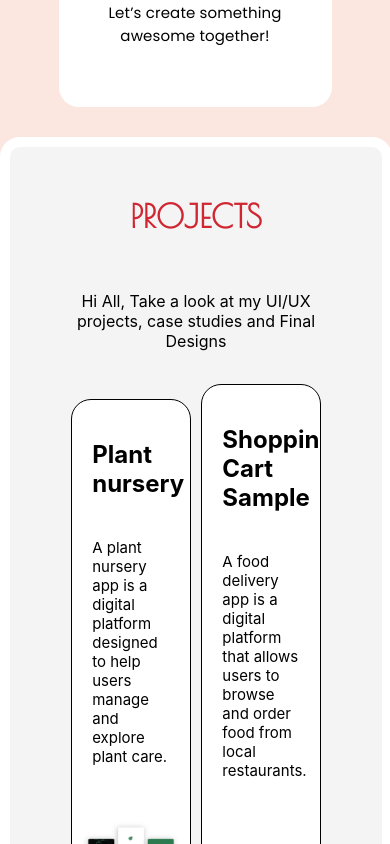
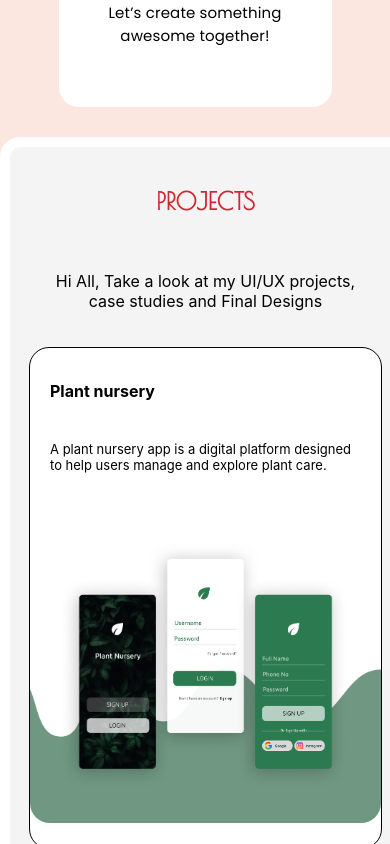
Before and after one commit to anujashejwal/personal-portfolio, a React (Create React App) app: page / in a window 390 px wide. Shown: the part 780-1624 px from the top of the page. Built offline with nearby package versions, Linux system fonts and the light colour scheme; a web font is replaced by a local one.

Commit message:
Responsivness of work page

```diff
--- a/src/Components/Work/Work.css
+++ b/src/Components/Work/Work.css
@@ -1,4 +1,4 @@
-.workpage{
+.workpage {
     border: 10px solid white;
     background-color: #F4F4F4;
     width: 80%;
@@ -6,55 +6,112 @@
     border-radius: 20px;
     padding: 30px;
 }
-.workpage h1{
 
+.workpage h1 {
     margin: 0;
     padding: 20px;
     font-size: 2rem;
-    /* font-family: 'Merienda', sans-serif; */
-    /* font-family: 'Philosopher', sans-serif !important; */
     font-family: "Poiret One", serif;
     color: #D02632;
     text-align: center;
 }
-.head-para{
+
+.head-para {
     text-align: center;
     padding: 20px;
 }
-.design-boxes{
+
+.design-boxes {
     justify-content: center;
     align-items: center;
     display: flex;
     height: 535px;
     margin: auto;
     margin-bottom: 30px;
-    gap:10px;
+    gap: 10px;
     width: 80%;
-
 }
 
-.design-1{
-    border:1px solid black;
+.design-1 {
+    border: 1px solid black;
     border-radius: 20px;
     overflow: hidden;
     background-color: white;
 }
-.design-1 h2{
+
+.design-1 h2 {
     margin-bottom: 10px;
     padding: 20px;
 }
-.design-1 p{
+
+.design-1 p {
     font-size: 15px;
     margin: 20px;
     margin-bottom: 50px;
 }
-.design-img{
+
+.design-img {
     width: 100%;
     height: 100%;
     margin-bottom: -7px;
     border-radius: 20px !important;
     transition: transform 0.3s ease;
 }
+
 .design-img:hover {
     transform: scale(1.2);
 }
+
+/* Mobile view responsiveness */
+@media (max-width: 768px) {
+    .workpage {
+        width: 90%; /* Adjust the width for mobile */
+        padding: 20px;
+    }
+
+    .workpage h1 {
+        font-size: 1.5rem; /* Adjust the font size for mobile */
+    }
+
+    .design-boxes {
+        flex-direction: column; /* Stack the design boxes vertically */
+        height: auto; /* Let the height adjust automatically */
+        width: 100%;
+    }
+
+    .design-1 {
+        height: 500px; /* Set a specific height for mobile */
+        width: 100%;
+    }
+
+    .design-1 h2 {
+        font-size: 1.2rem; /* Adjust the title font size */
+    }
+
+    .design-1 p {
+        font-size: 14px; /* Adjust the text size */
+    }
+
+    .design-img {
+        height: 70%; /* Adjust the image height for mobile */
+    }
+}
+
+/* Further customization for smaller screens (optional) */
+@media (max-width: 480px) {
+    .design-1 {
+        height: 500px; /* Set a smaller height for very small screens */
+    }
+
+    .design-1 h2 {
+        font-size: 1rem; /* Reduce title size */
+    }
+
+    .design-1 p {
+        font-size: 13px; /* Further reduce text size */
+    }
+
+    .design-img {
+        height: 60%; /* Reduce image height */
+    }
+}
```
